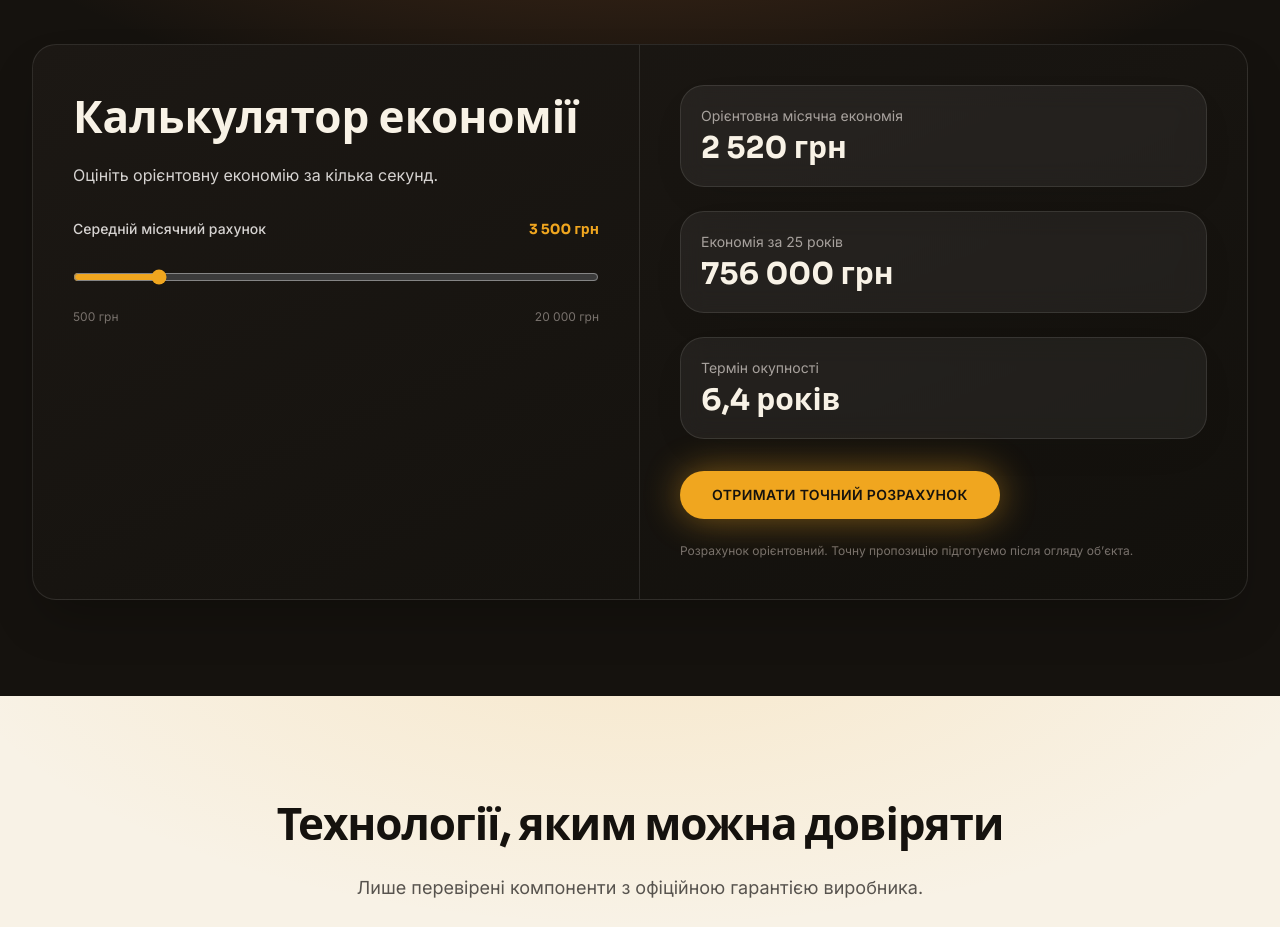
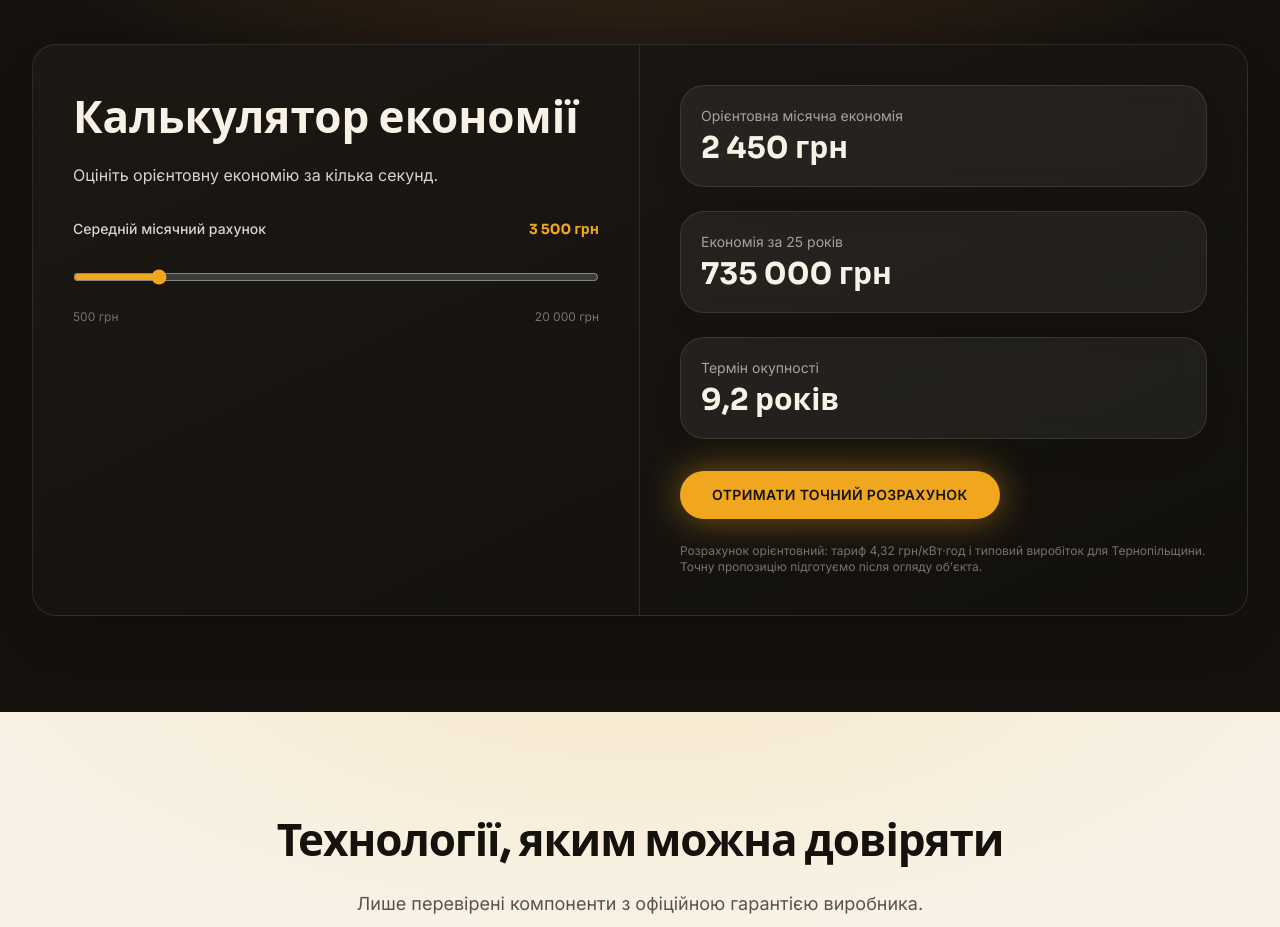
Before and after one commit to OleksandrShchur/SolarEnergy, a React (Vite) app: page / in a window 1280 px wide. Shown: the part 2880-3807 px from the top of the page. Built offline with nearby package versions, Linux system fonts and the light colour scheme.

Commit message:
update calculation formula

```diff
--- a/src/content/site.ts
+++ b/src/content/site.ts
@@ -121,7 +121,7 @@ export const calculator = {
     paybackUnit: 'років',
   },
   cta: 'Отримати точний розрахунок',
-  note: 'Розрахунок орієнтовний. Точну пропозицію підготуємо після огляду обʼєкта.',
+  note: 'Розрахунок орієнтовний: тариф 4,32 грн/кВт·год і типовий виробіток для Тернопільщини. Точну пропозицію підготуємо після огляду обʼєкта.',
 }
 
 export const technology = {
--- a/src/sections/SavingsCalculator.tsx
+++ b/src/sections/SavingsCalculator.tsx
@@ -8,11 +8,37 @@ function formatUah(value: number) {
   return `${Math.round(value).toLocaleString('uk-UA')} грн`
 }
 
+/** Household tariff, KMU PSO through 31.10.2026 (грн/кВт·год). */
+const TARIFF_UAH_PER_KWH = 4.32
+/** Typical Ternopil oblast yield (кВт·год per 1 кВт per year). */
+const YIELD_KWH_PER_KWP = 1120
+/** Daytime self-consumption share, no green-tariff income. */
+const SELF_CONSUMPTION = 0.7
+const MIN_KWP = 5
+const MAX_KWP = 30
+const MIN_SYSTEM_COST = 180_000
+
+function clamp(value: number, min: number, max: number) {
+  return Math.min(max, Math.max(min, value))
+}
+
+/** 2026 UA turnkey грн/кВт: ~31k at 5–10 kW, ~28k at 15 kW, ~25k at 30 kW. */
+function pricePerKw(kwp: number) {
+  if (kwp <= 10) return 31_000
+  if (kwp <= 15) return 31_000 - ((kwp - 10) / 5) * 3_000
+  return 28_000 - ((kwp - 15) / 15) * 3_000
+}
+
 function computeSavings(bill: number) {
-  const monthly = bill * 0.72
-  const yearly25 = monthly * 12 * 25
-  const systemCost = Math.max(180000, bill * 55)
-  const payback = systemCost / (monthly * 12)
+  const annualKwh = (bill / TARIFF_UAH_PER_KWH) * 12
+  const kwp = clamp(annualKwh / YIELD_KWH_PER_KWP, MIN_KWP, MAX_KWP)
+  const annualGeneration = kwp * YIELD_KWH_PER_KWP
+  const selfConsumedKwh = Math.min(annualKwh, annualGeneration) * SELF_CONSUMPTION
+  const yearly = selfConsumedKwh * TARIFF_UAH_PER_KWH
+  const monthly = yearly / 12
+  const yearly25 = yearly * 25
+  const systemCost = Math.max(MIN_SYSTEM_COST, kwp * pricePerKw(kwp))
+  const payback = yearly > 0 ? systemCost / yearly : 0
   return { monthly, yearly25, payback }
 }
 
```
